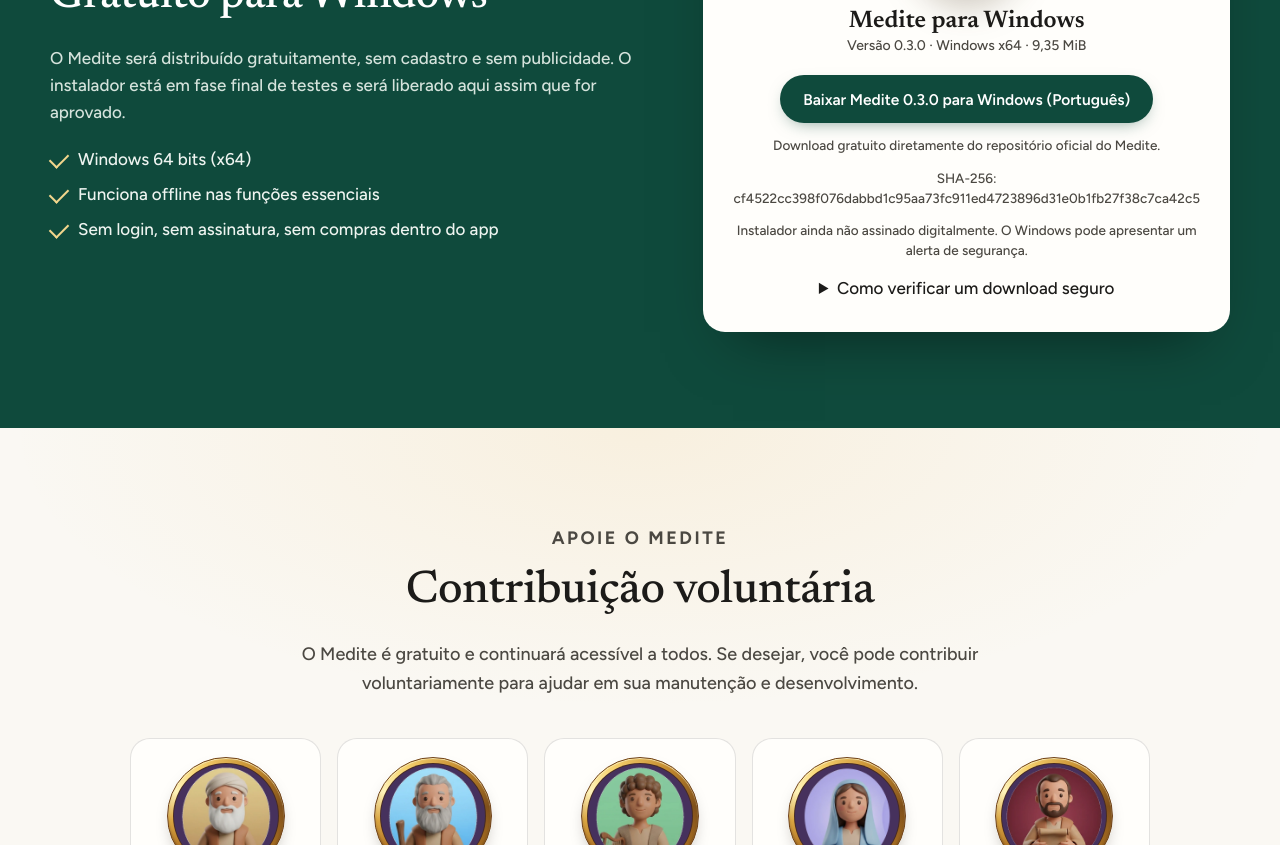
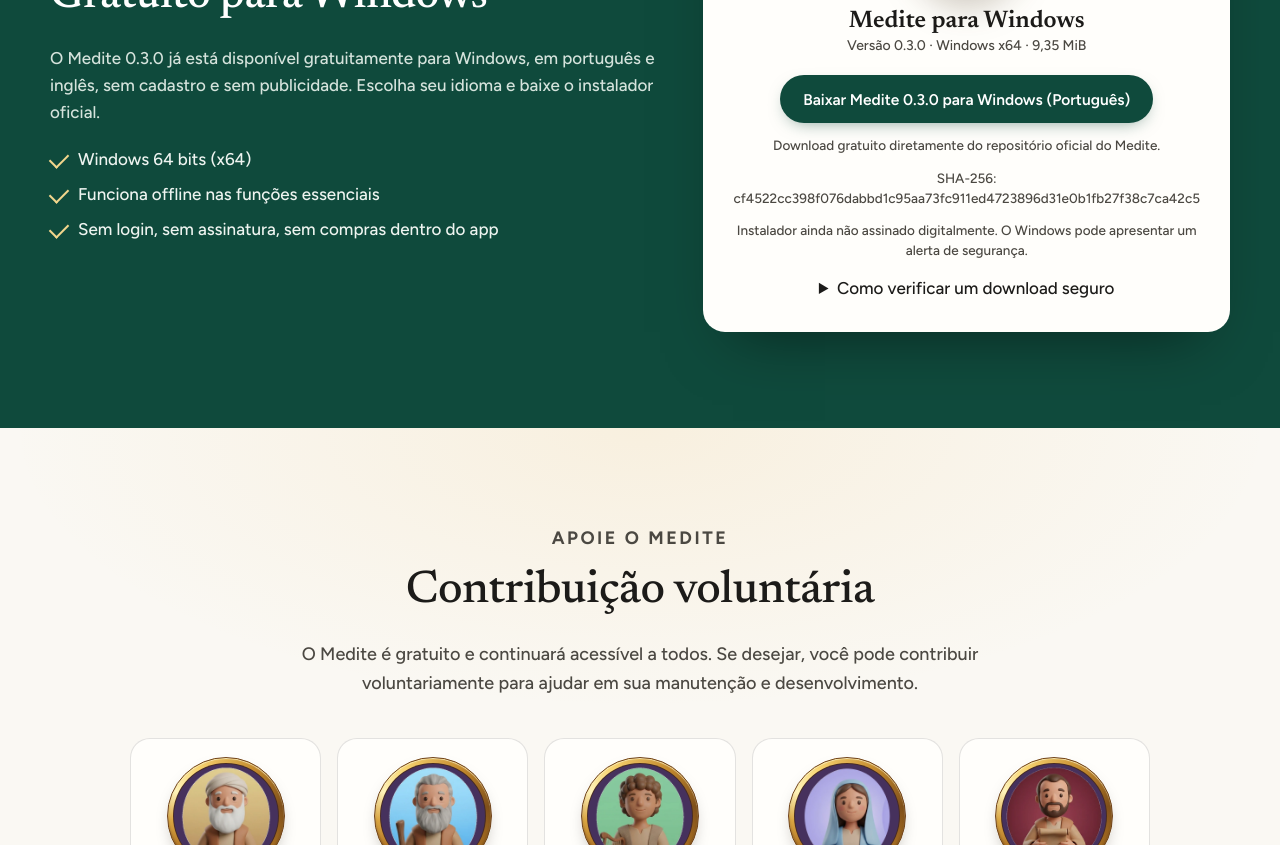
Before and after one commit to john-notebook-brasil/medite-site, a plain HTML site: page index.html in a window 1280 px wide. Shown: the part 3400-4245 px from the top of the page. Drawn offline with Linux system fonts and the light colour scheme.

Commit message:
fix(site): replace outdated pre-release copy after 0.3.0 publication

```diff
--- a/index.html
+++ b/index.html
@@ -242,7 +242,7 @@
   <div>
    <p class="eyebrow">Baixar aplicativo</p>
    <h2 id="t-dl">Gratuito para Windows</h2>
-   <p>O Medite será distribuído gratuitamente, sem cadastro e sem publicidade. O instalador está em fase final de testes e será liberado aqui assim que for aprovado.</p>
+   <p>O Medite 0.3.0 já está disponível gratuitamente para Windows, em português e inglês, sem cadastro e sem publicidade. Escolha seu idioma e baixe o instalador oficial.</p>
    <ul class="checks">
     <li>Windows 64 bits (x64)</li>
     <li>Funciona offline nas funções essenciais</li>
```
